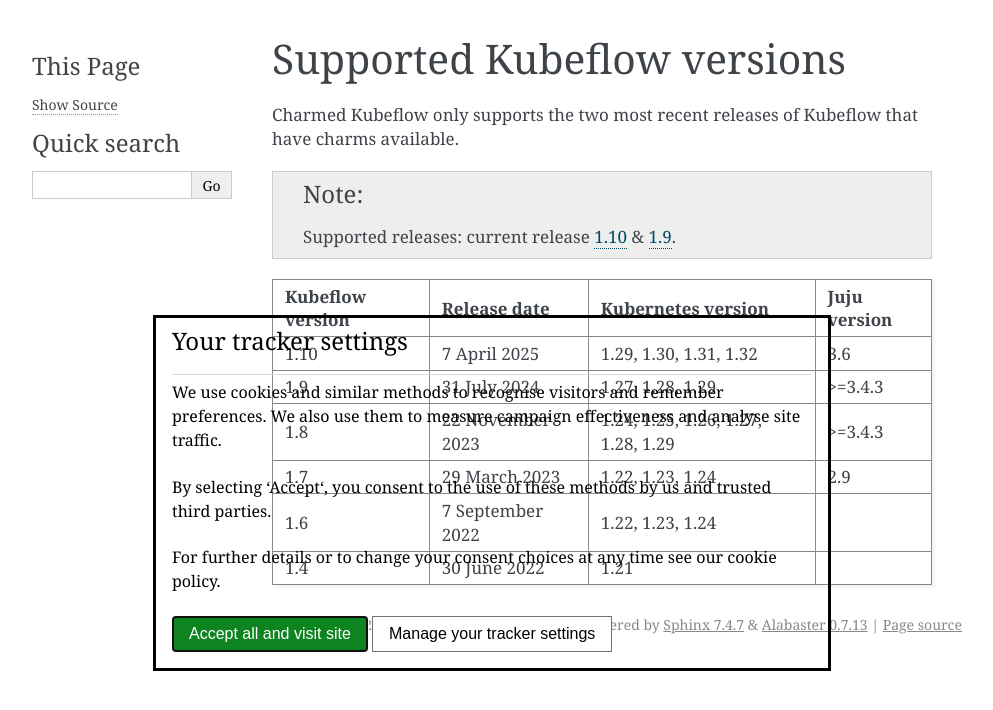
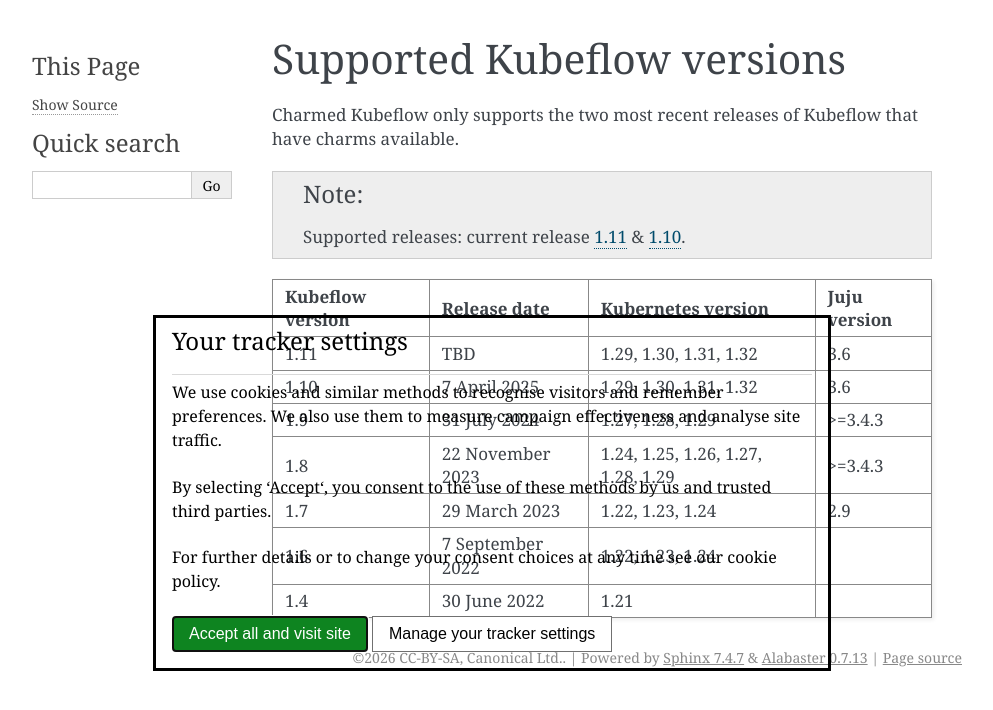
Before and after one commit to canonical/charmed-kubeflow-documentation, a Sphinx documentation site: the page built from docs/reference/supported-versions.rst, in a window 1280 px wide. Shown: the top 710 px of the page, without its empty margins (148-1141 px from the left). Built offline with Sphinx 7.4.7, drawn with Linux system fonts in a browser that asks for light colours.

Commit message:
chore: update references for 1.11/edge kubeflow

```diff
--- a/docs/reference/supported-versions.rst
+++ b/docs/reference/supported-versions.rst
@@ -6,11 +6,13 @@
 Charmed Kubeflow only supports the two most recent releases of Kubeflow that have charms available.
 
 .. note::
-    Supported releases: current release `1.10 <https://charmhub.io/kubeflow>`_ & `1.9 <https://charmhub.io/kubeflow?channel=1.9/stable>`_.
+    Supported releases: current release `1.11 <https://charmhub.io/kubeflow>`_ & `1.10 <https://charmhub.io/kubeflow?channel=1.10/stable>`_.
 
 +------------------+-------------------+------------------------------------+---------------+
 | Kubeflow version | Release date      | Kubernetes version                 | Juju version  |
 +==================+===================+====================================+===============+
+| 1.11             | TBD               | 1.29, 1.30, 1.31, 1.32             | 3.6           |
++------------------+-------------------+------------------------------------+---------------+
 | 1.10             | 7 April 2025      | 1.29, 1.30, 1.31, 1.32             | 3.6           |
 +------------------+-------------------+------------------------------------+---------------+
 | 1.9              | 31 July 2024      | 1.27, 1.28, 1.29                   | >=3.4.3       |
```
